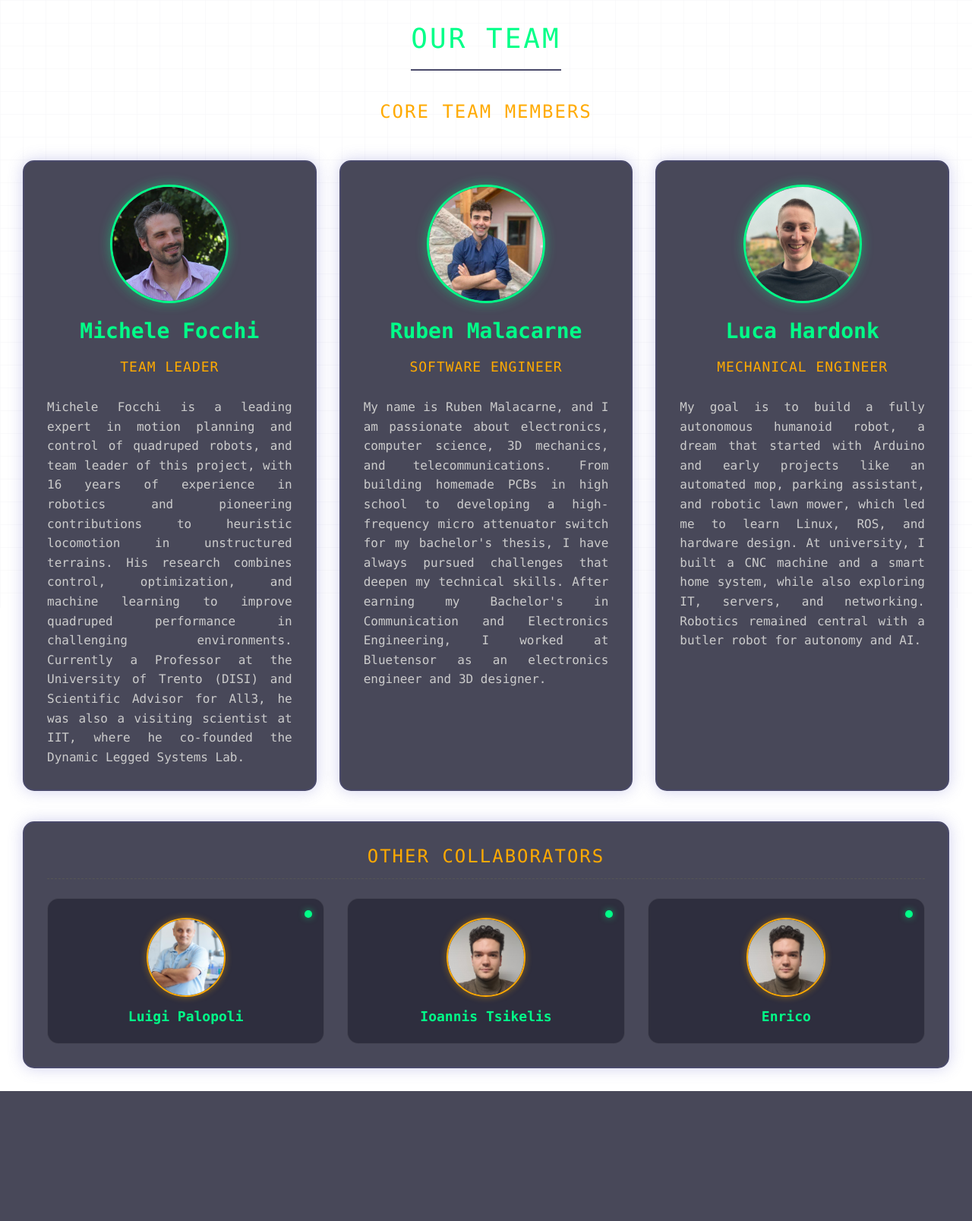
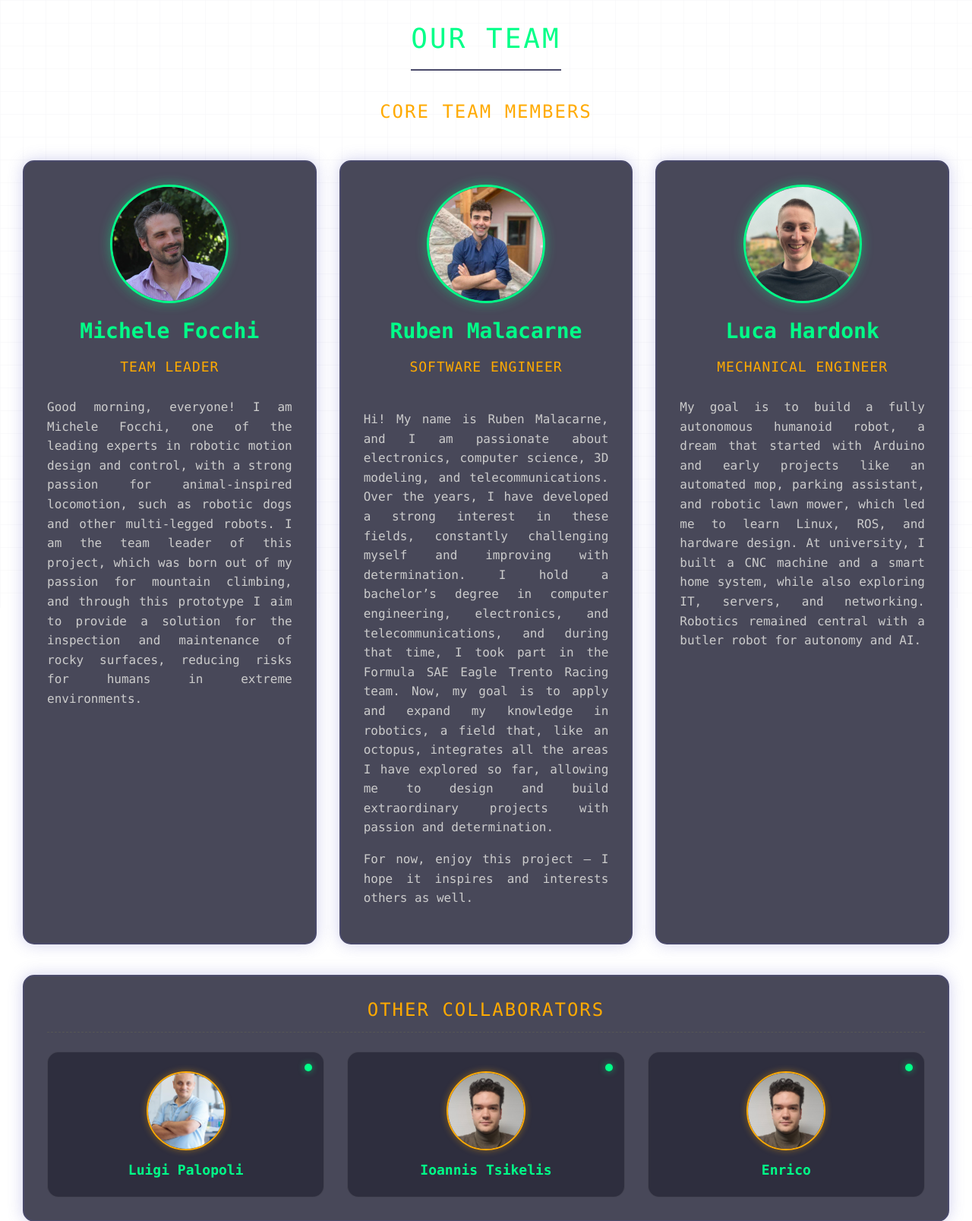
Before and after one commit to RubenMalacarne/webapp_robot_gui, a Flask app: template templates/team.html in a window 1280 px wide. Shown: the top 1607 px of the page at 76% size. Before the commit the page ends 1436 px from the top, so only its background shows below. Run offline with Flask 3, Linux system fonts and the light colour scheme; the template is opened without the code that fills it, so the values that code supplies are empty.

Commit message:
update team html

```diff
--- a/templates/team.html
+++ b/templates/team.html
@@ -306,7 +306,7 @@
             <div class="member-name">Michele Focchi</div>
             <div class="member-role">Team Leader</div>
             <div class="member-description">
-              Michele Focchi is a leading expert in motion planning and control of quadruped robots, and team leader of this project, with 16 years of experience in robotics and pioneering contributions to heuristic locomotion in unstructured terrains. His research combines control, optimization, and machine learning to improve quadruped performance in challenging environments. Currently a Professor at the University of Trento (DISI) and Scientific Advisor for All3, he was also a visiting scientist at IIT, where he co-founded the Dynamic Legged Systems Lab.
+              Good morning, everyone! I am Michele Focchi, one of the leading experts in robotic motion design and control, with a strong passion for animal-inspired locomotion, such as robotic dogs and other multi-legged robots. I am the team leader of this project, which was born out of my passion for mountain climbing, and through this prototype I aim to provide a solution for the inspection and maintenance of rocky surfaces, reducing risks for humans in extreme environments.
             </div>
           </div>
         </div>
@@ -318,7 +318,9 @@
             <div class="member-name">Ruben Malacarne</div>
             <div class="member-role">Software Engineer</div>
             <div class="member-description">
-              My name is Ruben Malacarne, and I am passionate about electronics, computer science, 3D mechanics, and telecommunications. From building homemade PCBs in high school to developing a high-frequency micro attenuator switch for my bachelor's thesis, I have always pursued challenges that deepen my technical skills. After earning my Bachelor's in Communication and Electronics Engineering, I worked at Bluetensor as an electronics engineer and 3D designer.
+              <p>Hi! My name is Ruben Malacarne, and I am passionate about electronics, computer science, 3D modeling, and telecommunications. Over the years, I have developed a strong interest in these fields, constantly challenging myself and improving with determination. I hold a bachelor’s degree in computer engineering, electronics, and telecommunications, and during that time, I took part in the Formula SAE Eagle Trento Racing team.
+                  Now, my goal is to apply and expand my knowledge in robotics, a field that, like an octopus, integrates all the areas I have explored so far, allowing me to design and build extraordinary projects with passion and determination.</p>
+              <p>For now, enjoy this project — I hope it inspires and interests others as well.</p>
             </div>
           </div>
         </div>
```
